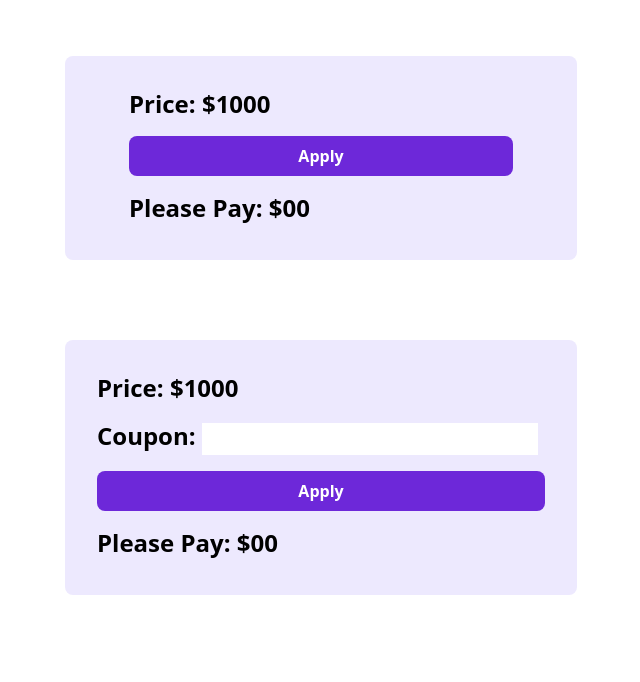
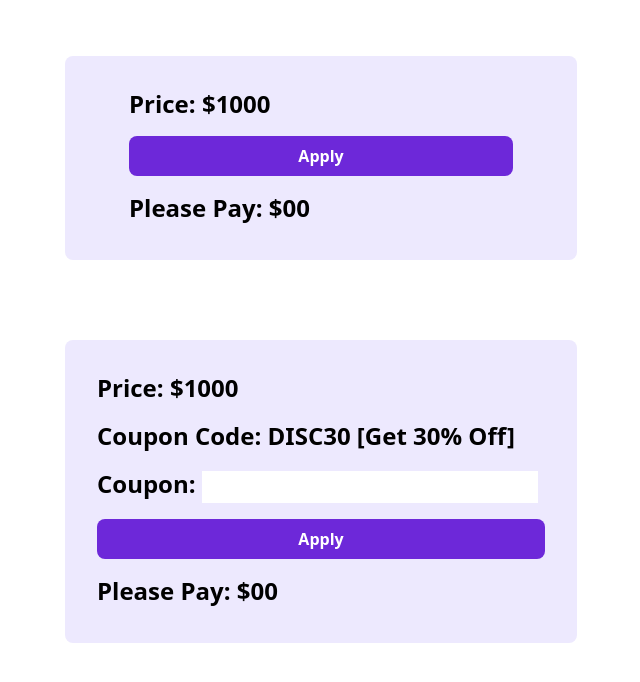
Before and after one commit to SumiyaMim/interactive-discount-with-js-15, a plain HTML site: page index.html in a window 1280 px wide. Shown: the part 108-790 px from the top of the page, without its empty margins (319-959 px from the left). Drawn offline with nearby package versions, Linux system fonts and the light colour scheme.

Commit message:
discount website using js

```diff
--- a/index.html
+++ b/index.html
@@ -21,6 +21,7 @@
         <!-- with coupon -->
         <section class="bg-violet-100 w-9/12 md:w-6/12 lg:w-2/5 mx-auto mt-20 p-8 mb-10 rounded-lg">
             <h3 class="text-2xl mb-4 font-semibold">Price: $<span id="original-price">1000</span></h3>
+            <h3 class="text-2xl mb-4 font-semibold">Coupon Code: DISC30 [Get 30% Off]</h3>
             <h3 class="text-2xl mb-4 font-semibold">Coupon:
             <span>
                 <input id="coupon-field" type="text" class="outline-none w-7/12 md:w-8/12 lg:w-9/12 px-3 py-1 text-base" id="">
```
